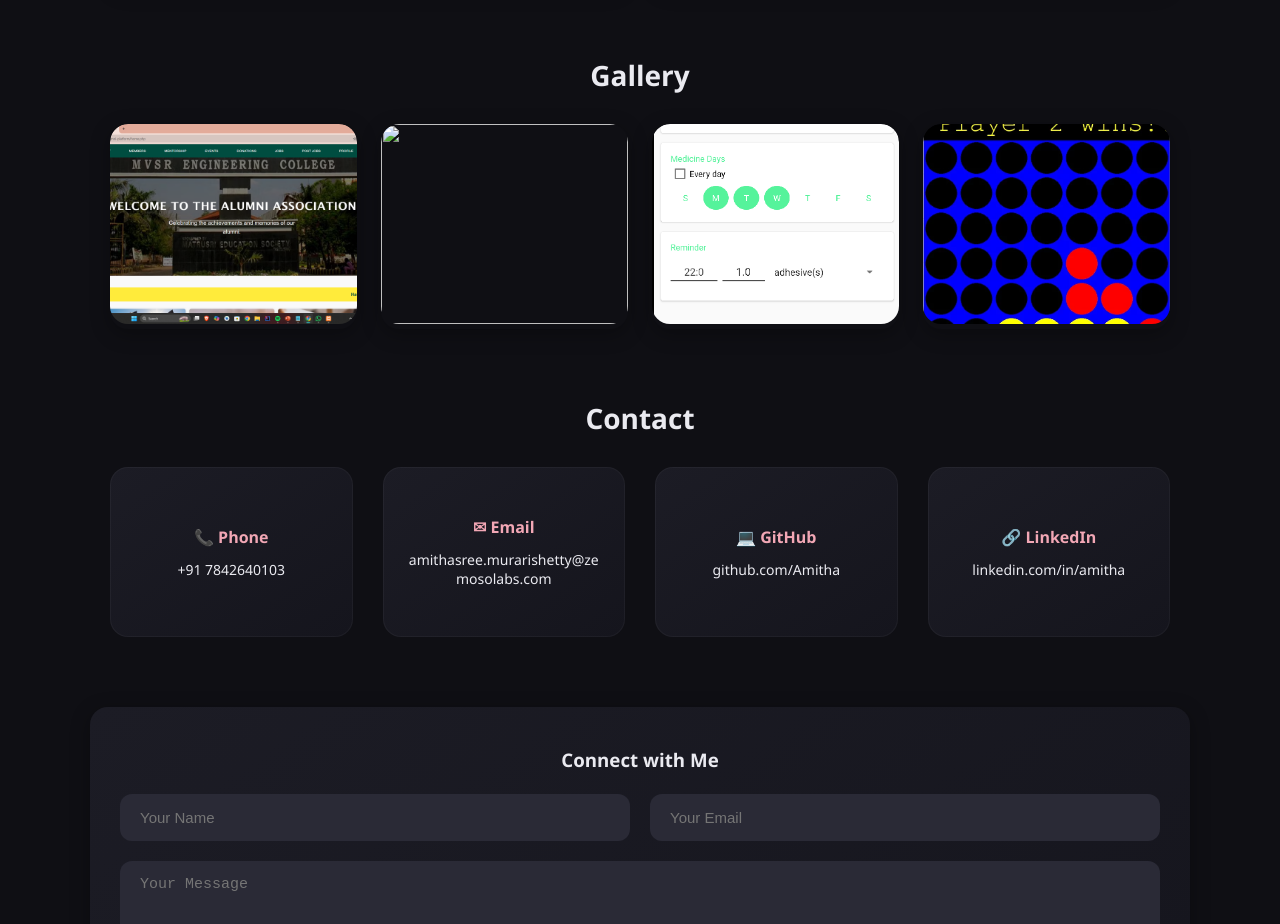
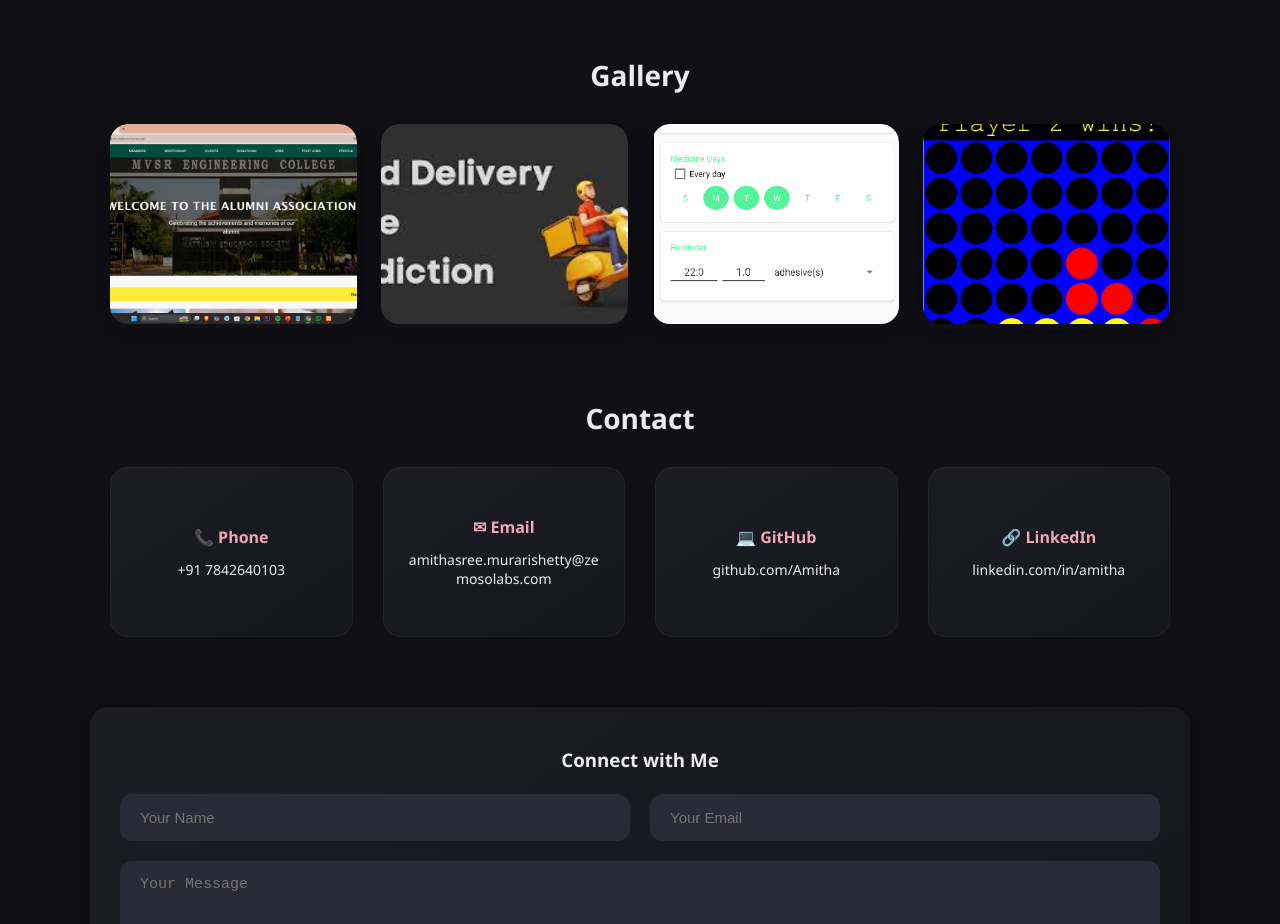
Before and after one commit to Amitha0103/amitha-me, a plain HTML site: page index.html in a window 1280 px wide. Shown: the part 1360-2284 px from the top of the page. Drawn offline with Linux system fonts and the light colour scheme.

Commit message:
Update index.html

```diff
--- a/index.html
+++ b/index.html
@@ -477,7 +477,7 @@ section h2 {
       <span>Alumni Association Platform</span>
     </div>
     <div class="gallery-item">
-      <img src=download.jpeg">
+      <img src="download.jpeg">
       <span>Food delivery time prediction</span>
     </div>
     <div class="gallery-item">
```
